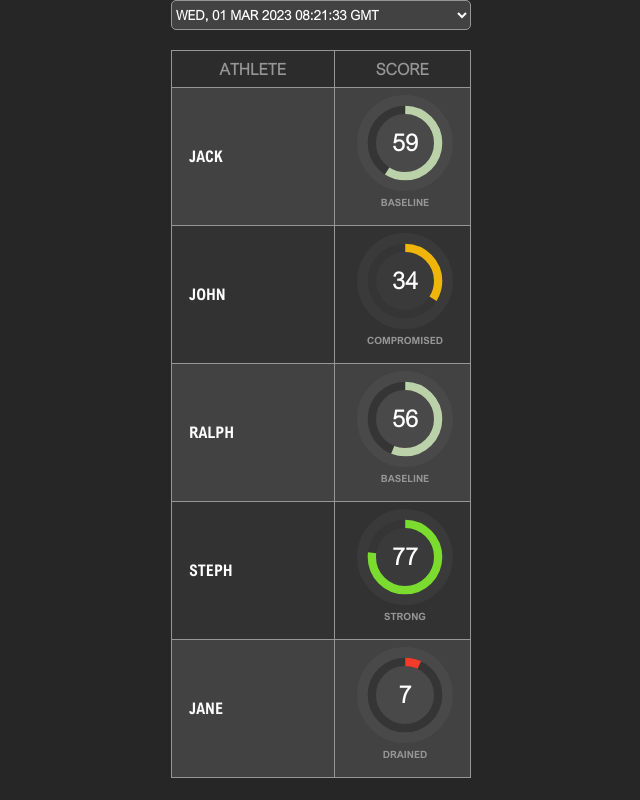
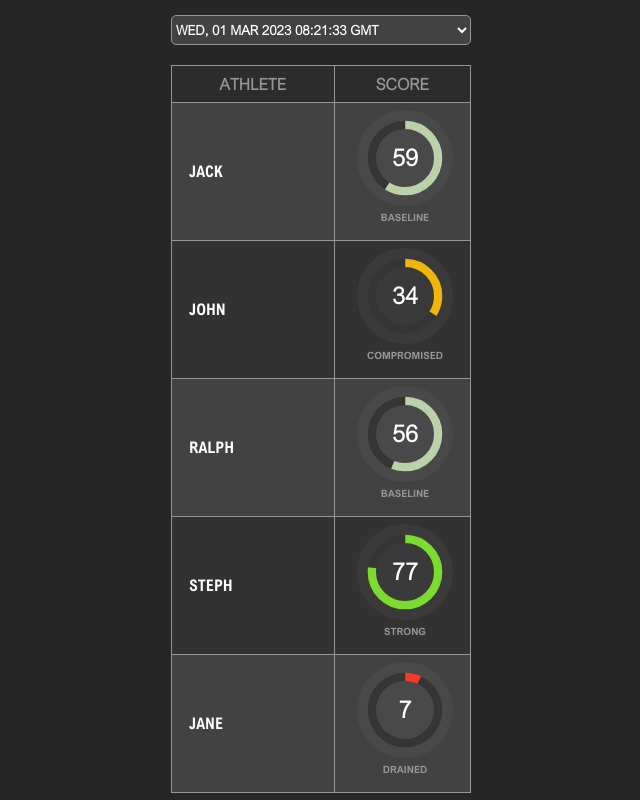
Before and after one commit to codeolympic/user-scores, a React (Vite) app: page / in a window 1280 px wide. Shown: the whole page, without its empty margins (319-959 px from the left). Built offline with nearby package versions, Linux system fonts and the light colour scheme.

Commit message:
Move data to the top

```diff
--- a/index.html
+++ b/index.html
@@ -3,7 +3,7 @@
   <head>
     <meta charset="UTF-8" />
     <meta name="viewport" content="width=device-width, initial-scale=1.0" />
-    <title>Vite + React + TS</title>
+    <title>User scores</title>
   </head>
   <body>
     <div id="root"></div>
--- a/src/App.tsx
+++ b/src/App.tsx
@@ -1,11 +1,16 @@
 import ScoreTable from './ScoreTable'
+import styled from 'styled-components'
 
 function App() {
   return (
-    <div className="App">
+    <AppWrapper>
       <ScoreTable />
-    </div>
+    </AppWrapper>
   )
 }
 
+const AppWrapper = styled.div`
+  margin-top: 15px;
+`
+
 export default App
--- a/src/index.css
+++ b/src/index.css
@@ -1,4 +1,3 @@
-/* reset */
 * {
   margin: 0;
   padding: 0;
```
Also changed, not shown: src/ScoreTable.tsx (line endings or trailing spaces).
